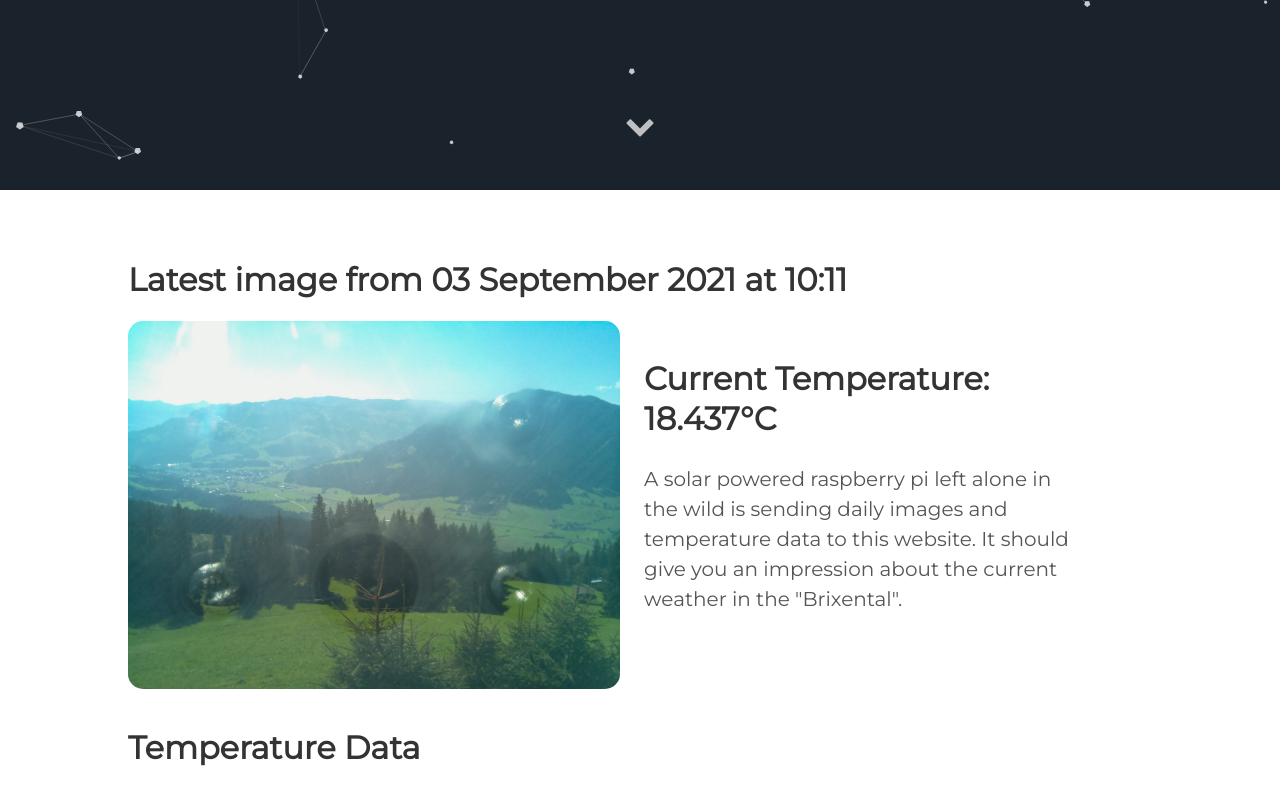
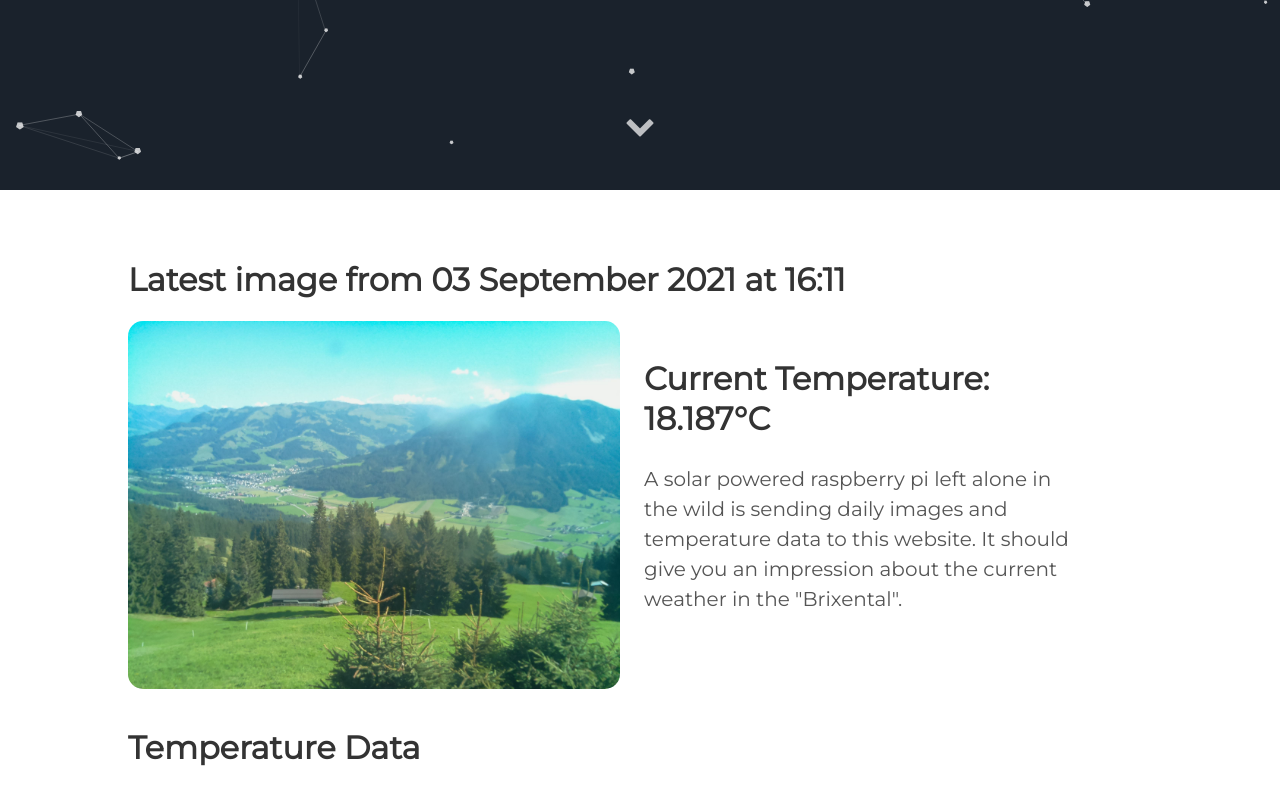
Before and after one commit to vektorious/vektorious.github.io, a Jekyll site: the page built from resources/huette.md, in a window 1280 px wide and 900 px high, scrolled down 710 px. Shown: the top 805 px of the window. Built offline with Jekyll 4.4.1, drawn with Linux system fonts in a browser that asks for light colours.

Commit message:
I'm a bot beep boop

```diff
--- a/resources/huette.md
+++ b/resources/huette.md
@@ -6,13 +6,13 @@ image: '/assets/img/'
 description: 'Live image from the Austrian alps'
 twitter_text: ' '
 ---
-## Latest image from 03 September 2021 at 10:11
+## Latest image from 03 September 2021 at 16:11
 <div class="huette">
   <div class="huette-image">
     <img src="{{ "/assets/img/huette.jpg" | prepend: site.baseurl }}">
   </div>
   <div class="huette-text">
-        <h2>Current Temperature: 18.437°C</h2>
+        <h2>Current Temperature: 18.187°C</h2>
         <p>A solar powered raspberry pi left alone in the wild is sending daily images and temperature data to this website. It should give you an impression about the current weather in the "Brixental".</p>
 
   </div>
```
Also changed, not shown: rpi-script/2021-09-03_160947.txt (renamed from rpi-script/2021-09-03_100946.txt, +5 -5 lines), rpi-script/huette.md (+2 -2 lines), assets/img/huette.jpg, assets/img/temp_plot.png, rpi-script/temp_plot.png, 1 other file.
